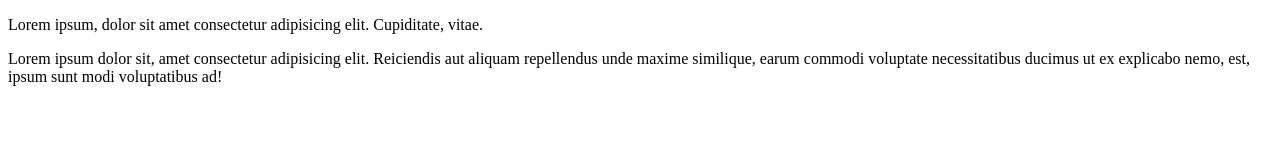
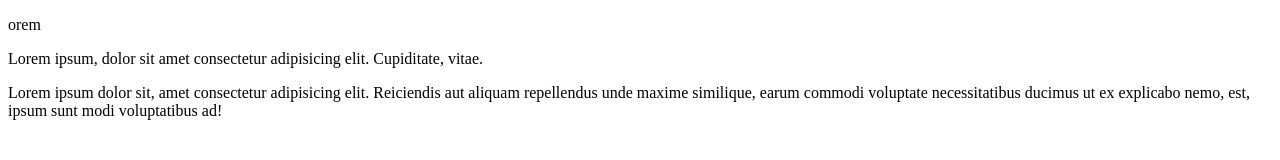
Before and after one commit to Geeta168/devops2, a plain HTML site: page index.html in a window 1280 px wide. Drawn offline with Linux system fonts and the light colour scheme.

Commit message:
third commit

```diff
--- a/index.html
+++ b/index.html
@@ -8,6 +8,10 @@
 </head>
 <body>
 
+    <p>
+        orem
+
+    </p>
     <p>Lorem ipsum, dolor sit amet consectetur adipisicing elit. Cupiditate, vitae.
     </p>
     <div>Lorem ipsum dolor sit, amet consectetur adipisicing elit. Reiciendis aut aliquam repellendus unde maxime similique, earum commodi voluptate necessitatibus ducimus ut ex explicabo nemo, est, ipsum sunt modi voluptatibus ad!</div>
```
